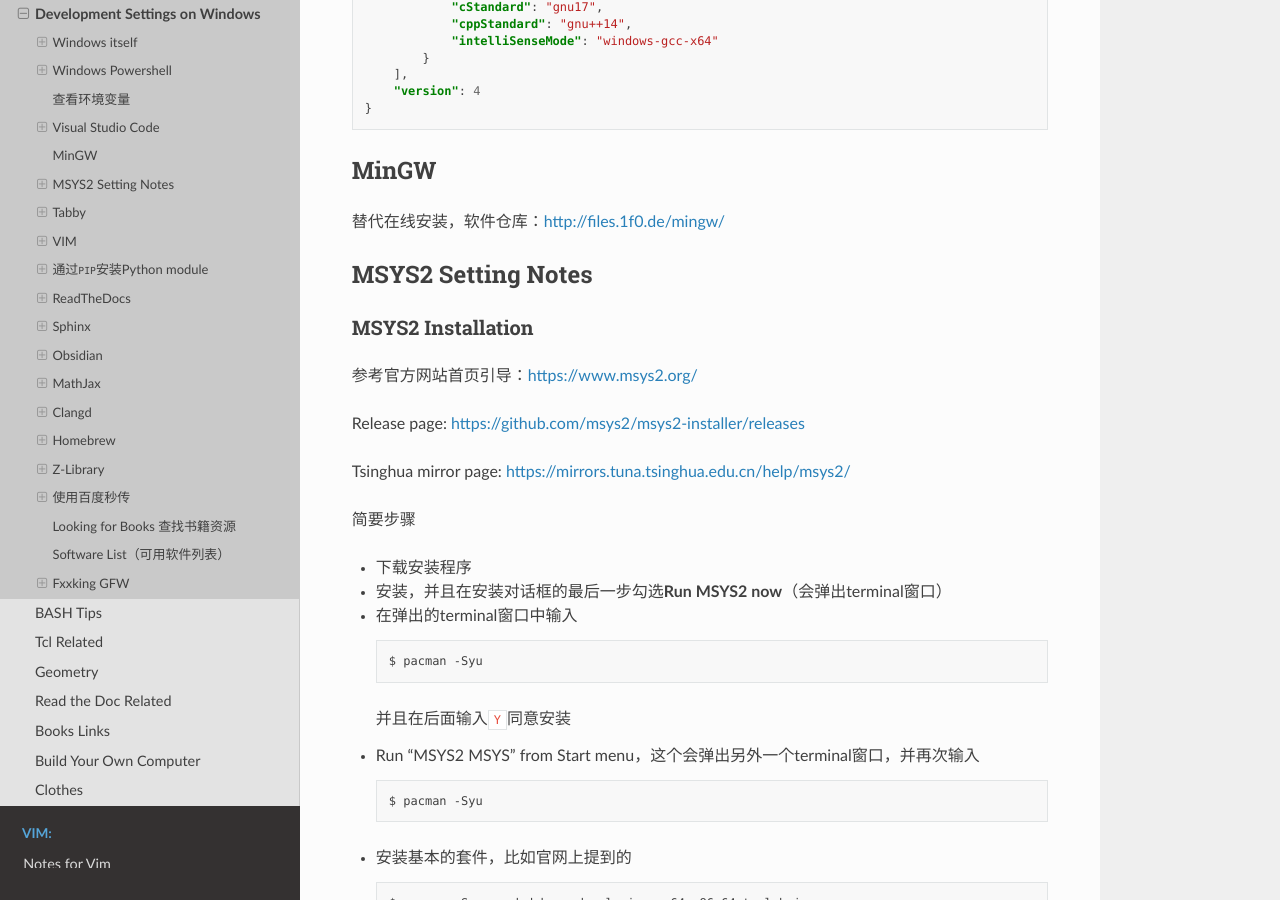
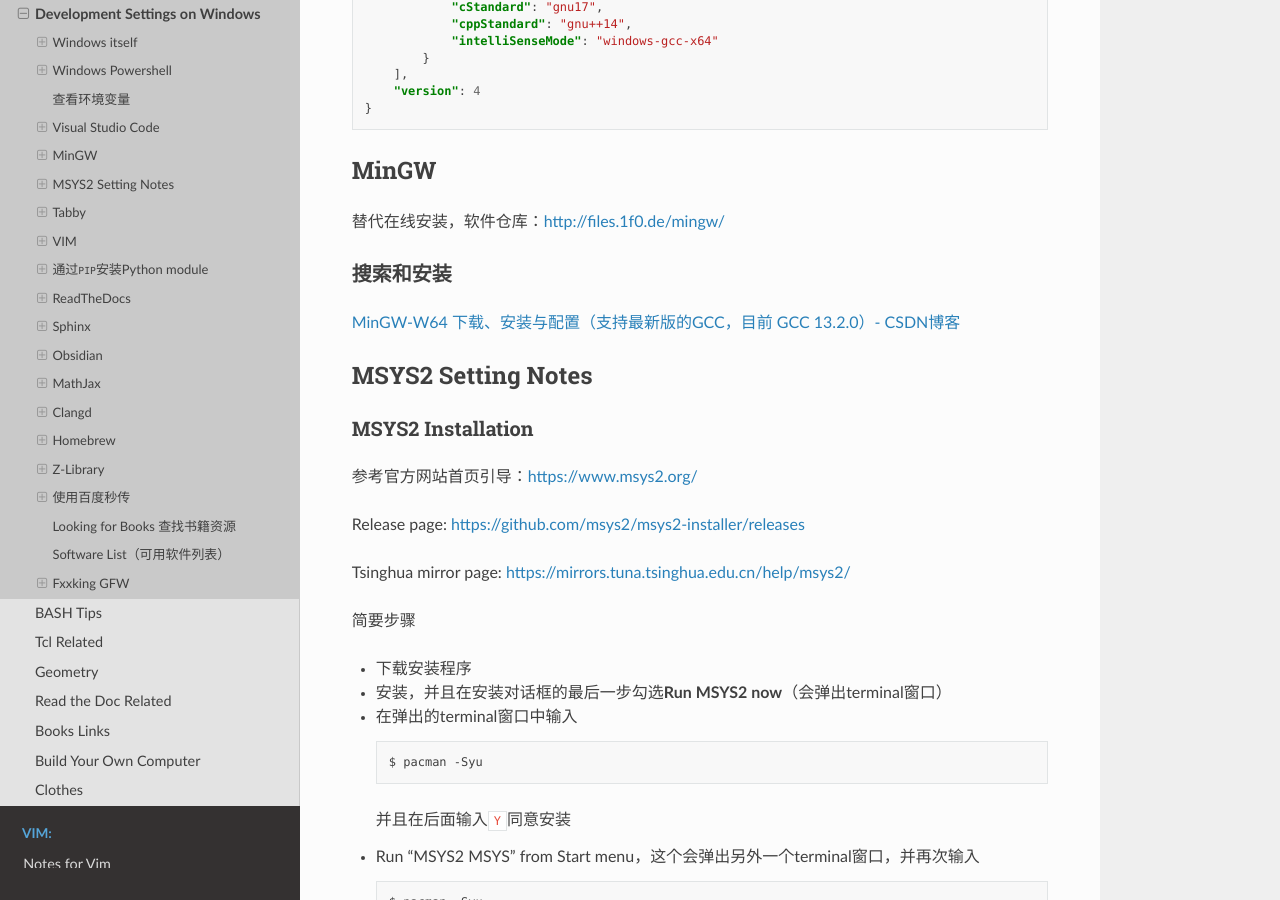
Before and after one commit to Pyrad/pyradnotes, a Sphinx documentation site: the page built from source/Notes/WinDevEnvSetup.md, in a window 1280 px wide and 900 px high, scrolled down 5355 px. Built offline with Sphinx 7.4.7 and the Read the Docs theme 2.0.0, drawn with Linux system fonts in a browser that asks for light colours.

Commit message:
Note MinGW-W64 search & install

```diff
--- a/source/Notes/WinDevEnvSetup.md
+++ b/source/Notes/WinDevEnvSetup.md
@@ -263,6 +263,9 @@
 
 替代在线安装，软件仓库：[http://files.1f0.de/mingw/](http://files.1f0.de/mingw/)
 
+### 搜索和安装
+
+[MinGW-W64 下载、安装与配置（支持最新版的GCC，目前 GCC 13.2.0）- CSDN博客](https://blog.csdn.net/B11050729/article/details/132176767)
 
 ## MSYS2 Setting Notes
 
```
